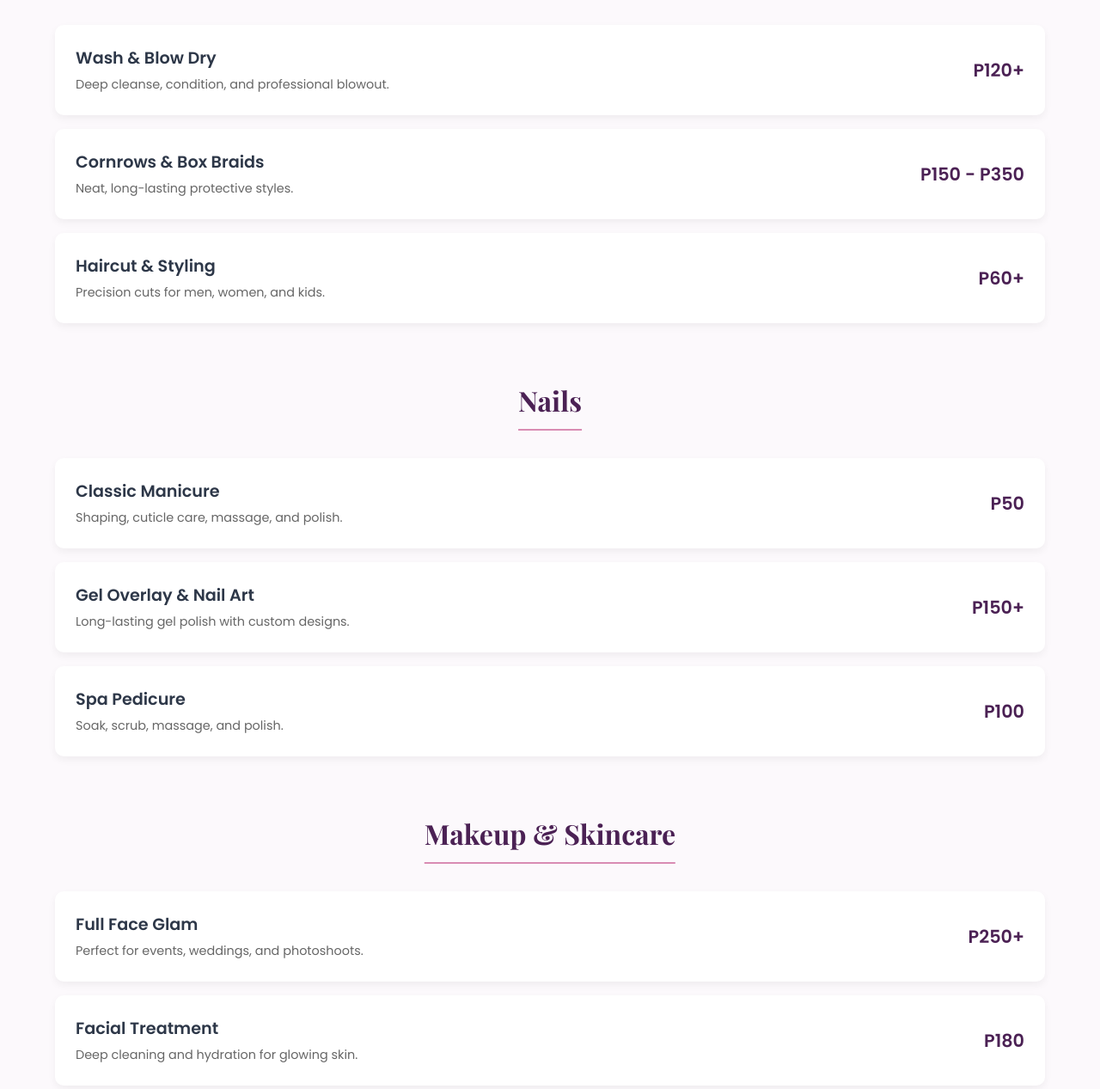
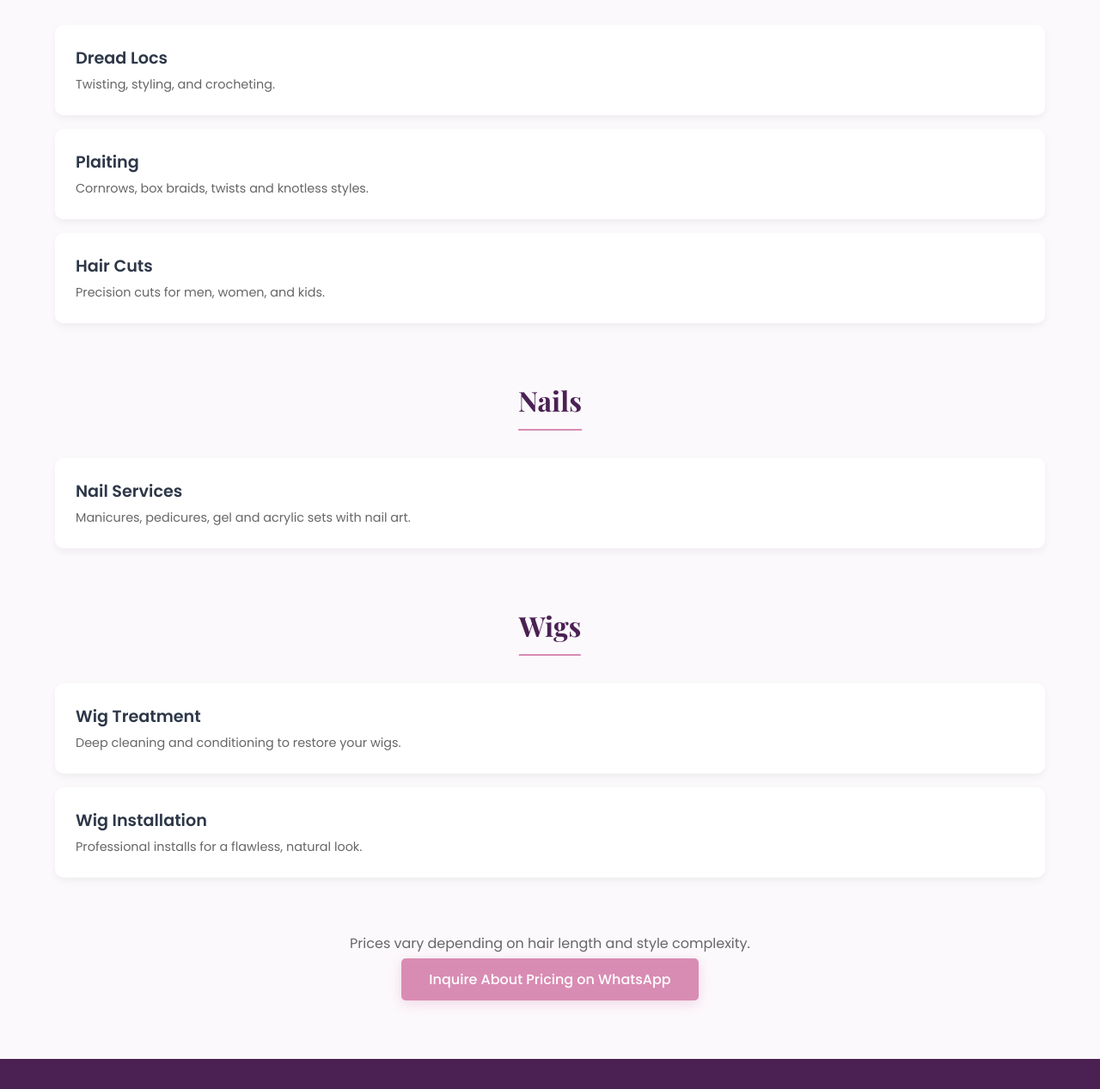
Before and after one commit to bida24-072/Kevi-Hair-AND-Beauty-Studio, a plain HTML site: page services.html in a window 1280 px wide. Shown: the part 553-1820 px from the top of the page at 86% size. Drawn offline with nearby package versions, Linux system fonts and the light colour scheme.

Commit message:
Update services.html

```diff
--- a/services.html
+++ b/services.html
@@ -21,7 +21,7 @@
                 <li><a href="contact.html">Contact</a></li>
             </ul>
         </nav>
-        <a href="https://wa.me/1234567890?text=Hi%20Kevi%20Salon,%20I'd%20like%20to%20book%20an%20appointment." class="btn-book" target="_blank">Book Now</a>
+        <a href="https://wa.me/26777760655?text=Hi%20Kevi%20Salon,%20I'd%20like%20to%20book%20an%20appointment." class="btn-book" target="_blank">Book Now</a>
     </header>
 
     <section class="page-hero">
@@ -35,24 +35,21 @@
             <h2>Hair & Braids</h2>
             <div class="menu-item">
                 <div class="menu-item-info">
-                    <h3>Wash & Blow Dry</h3>
-                    <p>Deep cleanse, condition, and professional blowout.</p>
+                    <h3>Dread Locs</h3>
+                    <p>Twisting, styling, and crocheting.</p>
                 </div>
-                <div class="menu-item-price">P120+</div>
             </div>
             <div class="menu-item">
                 <div class="menu-item-info">
-                    <h3>Cornrows & Box Braids</h3>
-                    <p>Neat, long-lasting protective styles.</p>
+                    <h3>Plaiting</h3>
+                    <p>Cornrows, box braids, twists and knotless styles.</p>
                 </div>
-                <div class="menu-item-price">P150 - P350</div>
             </div>
             <div class="menu-item">
                 <div class="menu-item-info">
-                    <h3>Haircut & Styling</h3>
+                    <h3>Hair Cuts</h3>
                     <p>Precision cuts for men, women, and kids.</p>
                 </div>
-                <div class="menu-item-price">P60+</div>
             </div>
         </div>
 
@@ -61,48 +58,36 @@
             <h2>Nails</h2>
             <div class="menu-item">
                 <div class="menu-item-info">
-                    <h3>Classic Manicure</h3>
-                    <p>Shaping, cuticle care, massage, and polish.</p>
+                    <h3>Nail Services</h3>
+                    <p>Manicures, pedicures, gel and acrylic sets with nail art.</p>
                 </div>
-                <div class="menu-item-price">P50</div>
+            </div>
+        </div>
+
+        <!-- Wig Services -->
+        <div class="service-category">
+            <h2>Wigs</h2>
+            <div class="menu-item">
+                <div class="menu-item-info">
+                    <h3>Wig Treatment</h3>
+                    <p>Deep cleaning and conditioning to restore your wigs.</p>
+                </div>
             </div>
             <div class="menu-item">
                 <div class="menu-item-info">
-                    <h3>Gel Overlay & Nail Art</h3>
-                    <p>Long-lasting gel polish with custom designs.</p>
+                    <h3>Wig Installation</h3>
+                    <p>Professional installs for a flawless, natural look.</p>
                 </div>
-                <div class="menu-item-price">P150+</div>
-            </div>
-            <div class="menu-item">
-                <div class="menu-item-info">
-                    <h3>Spa Pedicure</h3>
-                    <p>Soak, scrub, massage, and polish.</p>
-                </div>
-                <div class="menu-item-price">P100</div>
             </div>
         </div>
 
-        <!-- Makeup & Skincare -->
-        <div class="service-category">
-            <h2>Makeup & Skincare</h2>
-            <div class="menu-item">
-                <div class="menu-item-info">
-                    <h3>Full Face Glam</h3>
-                    <p>Perfect for events, weddings, and photoshoots.</p>
-                </div>
-                <div class="menu-item-price">P250+</div>
-            </div>
-            <div class="menu-item">
-                <div class="menu-item-info">
-                    <h3>Facial Treatment</h3>
-                    <p>Deep cleaning and hydration for glowing skin.</p>
-                </div>
-                <div class="menu-item-price">P180</div>
-            </div>
+        <div style="text-align: center; margin-top: 4rem;">
+            <p style="margin-bottom: 1rem; color: #666;">Prices vary depending on hair length and style complexity.</p>
+            <a href="https://wa.me/26777760655?text=Hi%20Kevi%20Salon,%20I'd%20like%20to%20inquire%20about%20pricing." class="btn-primary" target="_blank">Inquire About Pricing on WhatsApp</a>
         </div>
     </section>
 
-    <footer>
+    <!-- PASTE THE NEW FOOTER HERE -->    <footer>
         <div class="footer-grid">
             <!-- Col 1: Brand -->
             <div class="footer-brand">
@@ -157,8 +142,5 @@
         </div>
     </footer>
 
-    <a href="https://wa.me/1234567890" class="floating-wa" target="_blank" aria-label="Chat on WhatsApp">
-        <i class="fab fa-whatsapp"></i>
-    </a>
 </body>
 </html>
```
